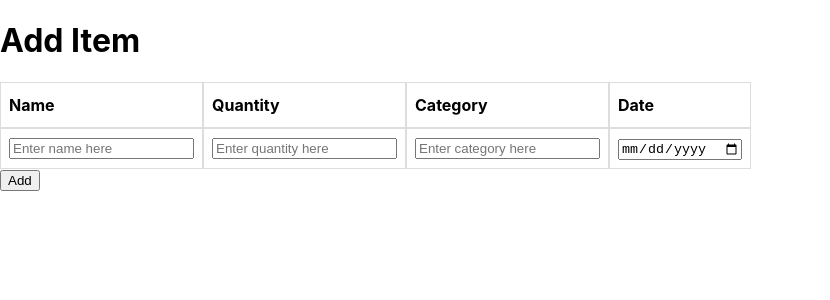
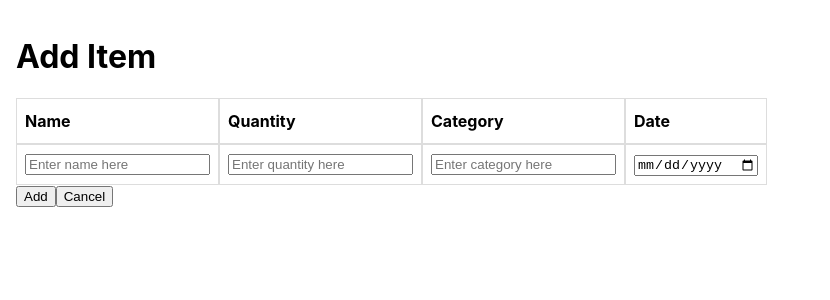
Before and after one commit to evbroom/cs361-project, a React (Create React App) app in the folder pantry-frontend/: page /add-item in a window 1280 px wide. Shown: the top 300 px of the page, without its empty margins (0-830 px from the left). Built offline with nearby package versions, Linux system fonts and the light colour scheme.

Commit message:
styling updates, set routes to return to the homepage on save/edit if successful

```diff
--- a/pantry-frontend/src/App.css
+++ b/pantry-frontend/src/App.css
@@ -1,5 +1,6 @@
 body {
   background-color: rgb(255, 255, 255);
+  padding: 16px;
 }
 
 .App {
--- a/pantry-frontend/src/pages/AddItemPage.js
+++ b/pantry-frontend/src/pages/AddItemPage.js
@@ -28,6 +28,10 @@ export const AddItemPage = () => {
         }
         // history.push('/');
     };
+
+    const cancel = () => {
+        history.push('/');
+    }
 
     return (
         <div>
@@ -76,6 +80,9 @@ export const AddItemPage = () => {
             <button
                 onClick={addItem}
             >Add</button>
+            <button
+                onClick={cancel}
+            >Cancel</button>
         </div>
     );
 }
--- a/pantry-frontend/src/pages/EditItemPage.js
+++ b/pantry-frontend/src/pages/EditItemPage.js
@@ -28,6 +28,10 @@ export const EditItemPage = ({ itemToEdit }) => {
             console.log(response)
         }
         //history.push('/');
+    }
+
+    const cancel = () => {
+        history.push('/');
     }
 
     return (
@@ -76,6 +80,9 @@ export const EditItemPage = ({ itemToEdit }) => {
             <button
                 onClick={editItem}
             >Save and Update</button>
+            <button
+                onClick={cancel}
+            >Cancel</button>
         </div>
     );
 }
--- a/pantry-frontend/src/pages/HomePage.js
+++ b/pantry-frontend/src/pages/HomePage.js
@@ -43,7 +43,7 @@ function HomePage({ setItemToEdit }) {
             <h2>List of Freezer Items</h2>
             <p className="infotext">Manage the items in your deep freezer and keep track of when you added each item. Add, edit, or remove items as you need.</p>
             <p className="infotext">Click the Add New Item button to add an item to your freezer.</p>
-            <p className="infotext">Click the edit button **add icon??** or the delete button to delete the item.</p>
+            <p className="infotext">Click the edit button or the delete button to delete the item.</p>
             <DinnerSpinner items={items}></DinnerSpinner>
             <Link to="/add-item"><button>Add New Item</button></Link>
             <ItemList items={items} onEdit={onEdit} onDelete={onDelete}></ItemList>
```
